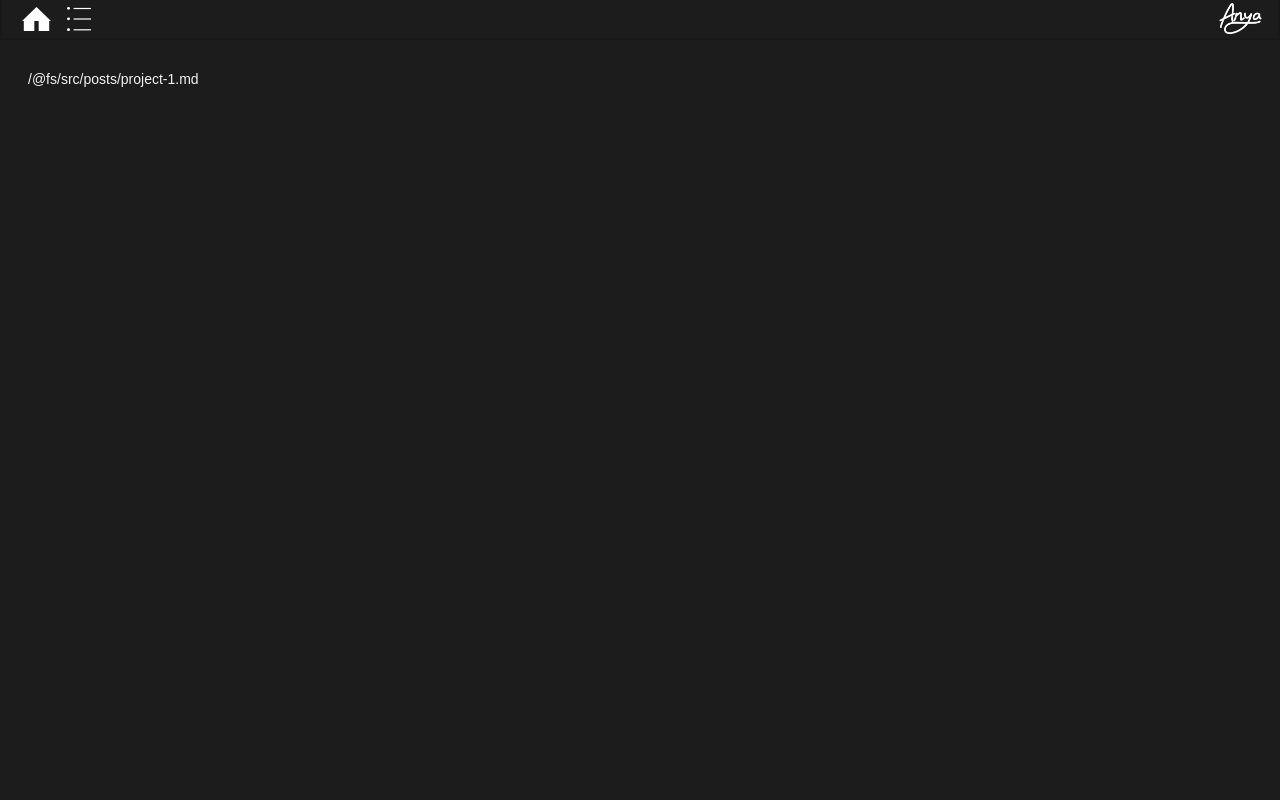
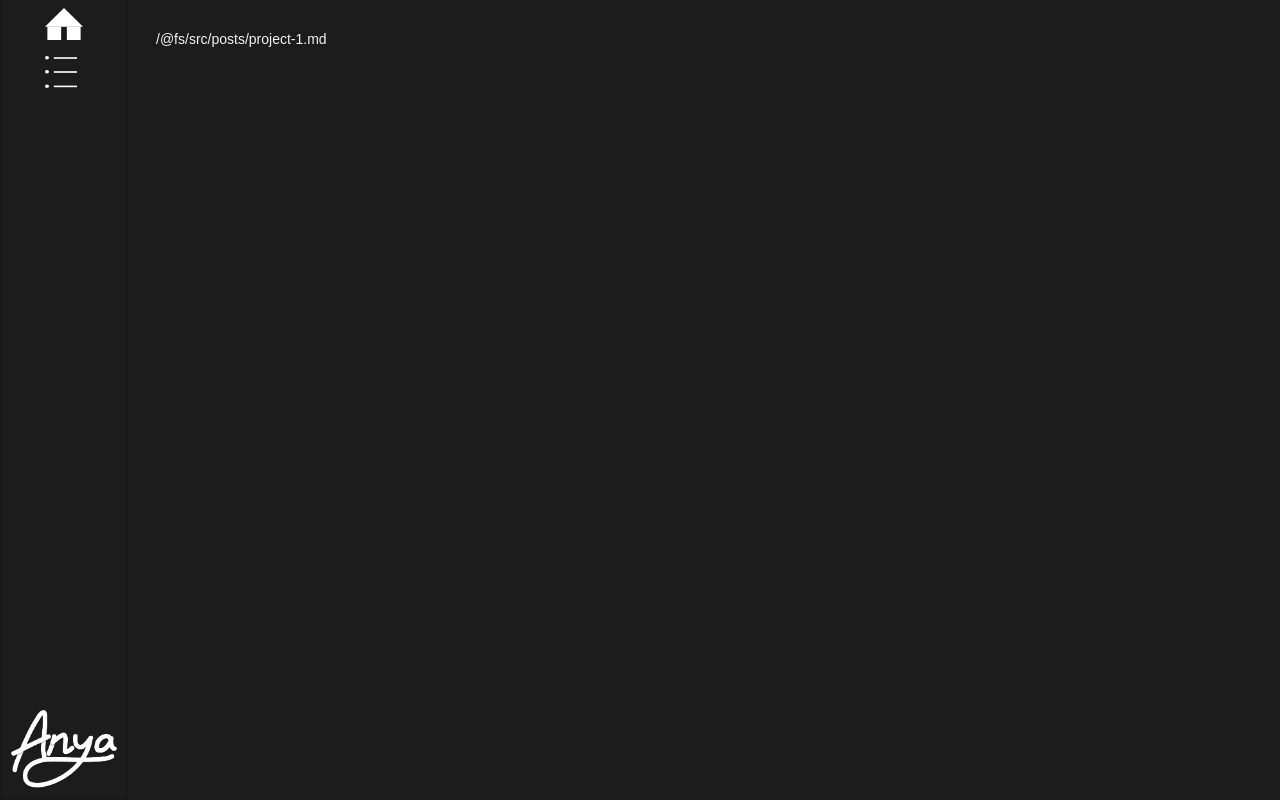
Before and after one commit to Anya-gh/blog, a React (Vite) app: page /project-1 in a window 1280 px wide. Built offline with nearby package versions, Linux system fonts and the light colour scheme.

Commit message:
desktop view
Added media queries to serve desktop/laptop view. Some issues still (sidebar doesn't stick).

```diff
--- a/src/pages/blog/Blog.tsx
+++ b/src/pages/blog/Blog.tsx
@@ -4,6 +4,7 @@ import Menu from "./Menu"
 import './markdown.css'
 import Modal from "./Modal"
 import { AnimatePresence, motion } from "framer-motion"
+import Sidebar from "./Sidebar"
 
 interface BlogProps {
   id: string
@@ -12,10 +13,15 @@ interface BlogProps {
 export default function Blog( {id} : BlogProps) {
 
   const [content, setContent] = useState('')
-  const [modalOpen, setModalOpen] = useState(false)
+  const [tableOpen, setTableOpen] = useState(false)
   const markdownRef = useRef<HTMLDivElement>(null)
+  const [largeScreen, setLargeScreen] = useState(window.matchMedia("(min-width: 1024px)").matches)
+
 
   useEffect(() => {
+    window
+    .matchMedia("(min-width: 768px)")
+    .addEventListener('change', e => setLargeScreen( e.matches ));
     import(`../../posts/${id}.md`)
     /*.then(res => {
         console.log(res)
@@ -48,10 +54,11 @@ export default function Blog( {id} : BlogProps) {
   }
 
   return (
-    <motion.div initial={{opacity: 0}} animate={{opacity: 1, transition: {duration: 0.5}}} exit={{opacity: 0, transition: {duration: 0.5}}}>
-      <AnimatePresence>{modalOpen && <Modal setModalOpen={setModalOpen} markdownRef={markdownRef}></Modal>}</AnimatePresence>
-      <Menu setModalOpen={setModalOpen}/>
-      <div className="markdown-container ml-2 mt-2 p-5" ref={markdownRef}>
+    <motion.div initial={{opacity: 0}} animate={{opacity: 1, transition: {duration: 0.5}}} exit={{opacity: 0, transition: {duration: 0.5}}}
+    className='flex flex-col lg:flex-row'>
+      <Menu setTableOpen={setTableOpen}/>
+      {!largeScreen && <AnimatePresence>{tableOpen && <Modal setTableOpen={setTableOpen} markdownRef={markdownRef}></Modal>}</AnimatePresence>}
+      <div className="markdown-container ml-2 mt-2 p-5 overflow-scroll" ref={markdownRef}>
         <ReactMarkdown children={content} components={{
           h2: ( props : HeadingProps ) => {
             const heading = Array.isArray(props.children) ? props.children[0] : props.children
@@ -65,12 +72,13 @@ export default function Blog( {id} : BlogProps) {
             const heading = Array.isArray(props.children) ? props.children[0] : props.children
             if (isString(heading)) {
               const slug = generateSlug(heading)
-              return <h3 className='mt-3 text-zinc-400' id={slug}>{heading}</h3>
+              return <h3 className='mt-3' id={slug}>{heading}</h3>
             }
             return <h3 className='mt-3'>{props.children}</h3>
           }
         }}/>
       </div>
+      {largeScreen && <AnimatePresence>{tableOpen && <Sidebar markdownRef={markdownRef} setTableOpen={setTableOpen}/>}</AnimatePresence>}
     </motion.div>
   )
 }
--- a/src/pages/blog/Menu.tsx
+++ b/src/pages/blog/Menu.tsx
@@ -5,23 +5,23 @@ import menu from '../../assets/images/menu.svg'
 import logo from '../../assets/images/logo_shadow_transparent.png'
 
 interface MenuProps {
-  setModalOpen: Dispatch<SetStateAction<boolean>>
+  setTableOpen: Dispatch<SetStateAction<boolean>>
 }
 
-export default function Menu( {setModalOpen} : MenuProps ) {
+export default function Menu( {setTableOpen} : MenuProps ) {
 
   const navigate = useNavigate()
   const onClickHome = () => { navigate('/') }
-  const onClickMenu = () => { setModalOpen(true)}
+  const onClickMenu = () => { setTableOpen(open => !open) }
 
   return (
     <>
-      <div className='border-r-2 border-l-2 border-b-2 border-zinc-900 bg-darkmetal w-screen h-10 text-sm sticky top-0 right-0 flex flex-row justify-between items-center p-4'>
-        <span className="flex flex-row">
-          <button onClick={onClickHome}><img alt='home' src={home} className='h-8 p-1 mr-2'/></button>
-          <button onClick={onClickMenu}><img alt='menu' src={menu} className='h-8 p-1 w-auto'/></button>
+      <div className='border-r-2 border-l-2 border-b-2 border-zinc-900 bg-darkmetal w-screen lg:w-32 h-10 lg:h-screen text-sm sticky top-0 left-0 lg:top-auto flex flex-row lg:flex-col justify-between items-center p-4 lg:p-2'>
+        <span className="flex flex-row lg:flex-col">
+          <button onClick={onClickHome}><img alt='home' src={home} className='h-8 p-1 lg:p-0 mr-2 lg:mr-0 lg:mb-4'/></button>
+          <button onClick={onClickMenu}><img alt='menu' src={menu} className='h-8 p-1 lg:p-0'/></button>
         </span>
-        <span><img alt='logo' src={logo} className='h-8 w-auto'/></span>
+        <span><a href='anya-gh.github.io/portfolio'><img alt='logo' src={logo} className='h-8 lg:h-auto'/></a></span>
       </div>
     </>
   )
--- a/src/pages/blog/Modal.tsx
+++ b/src/pages/blog/Modal.tsx
@@ -1,86 +1,21 @@
-import { Dispatch, SetStateAction, useState, useEffect } from 'react'
+import { Dispatch, SetStateAction } from 'react'
 import { motion } from 'framer-motion'
 import close from '../../assets/images/close_icon.svg'
-import dropdown from '../../assets/images/dropdown.svg'
-import { AnimatePresence } from 'framer-motion'
+import TableOfContents from './TableOfContents'
 
 interface Props {
-  setModalOpen: Dispatch<SetStateAction<boolean>>,
+  setTableOpen: Dispatch<SetStateAction<boolean>>,
   markdownRef: React.RefObject<HTMLDivElement>
 }
 
-export default function Modal( {setModalOpen, markdownRef} : Props ) {
+export default function Modal( {setTableOpen, markdownRef} : Props ) {
   return (
     <motion.div className='h-screen w-screen bg-darkmetal bg-opacity-80 fixed'
     exit={{opacity: 0, transition: {duration: 0.2}}} initial={{opacity: 0}} animate={{opacity: 1, transition: {duration: 0.2}}}>
       <div className='bg-zinc-800 mt-20 mr-10 ml-10 mb-5 p-3 text-sm flex flex-row justify-between items-start'>
-        <TableOfContents markdownRef={markdownRef} setModalOpen={setModalOpen} />
-        <button onClick={() => setModalOpen(modal => !modal)}><img className='border-2 border-zinc-900 bg-zinc-800 opacity-80 p-2 ml-2 mr-5 transition duration-200 md:hover:brightness-125 h-10' src={close} alt='close' /></button>
+        <TableOfContents markdownRef={markdownRef} setTableOpen={setTableOpen} />
+        <button onClick={() => setTableOpen(false)}><img className='border-2 border-zinc-900 bg-zinc-800 opacity-80 p-2 ml-2 mr-5 transition duration-200 md:hover:brightness-125 h-10' src={close} alt='close' /></button>
       </div>
     </motion.div>
   )
 }
-
-interface ToCProps {
-  markdownRef: React.RefObject<HTMLDivElement>,
-  setModalOpen: Dispatch<SetStateAction<boolean>>
-}
-
-type nestedHeadingsArray = {
-  title: string,
-  id: string,
-  nested: nestedHeadingsArray[]
-}
-
-function TableOfContents( {markdownRef, setModalOpen} : ToCProps) {
-
-  const headings = markdownRef.current?.querySelectorAll<HTMLHeadingElement>("h2, h3, h4")
-  const [nestedHeadings, setNestedHeadings] = useState<nestedHeadingsArray[]>([])
-  const [openHeadings, setOpenHeadings] = useState<boolean[]>([])
-
-  useEffect(() => {
-    const newNestedHeadings:nestedHeadingsArray[] = []
-    if (headings) {
-      const headingsArray = Array.from(headings)
-      headingsArray.forEach(heading => {
-        if (heading.tagName === 'H2') {
-          newNestedHeadings.push({title: heading.innerText, id: heading.id, nested: []})
-        }
-        if (heading.tagName === 'H3') {
-          newNestedHeadings[newNestedHeadings.length - 1].nested.push({title: heading.innerText, id: heading.id, nested: []})
-        }
-      })
-      setNestedHeadings(newNestedHeadings)
-      setOpenHeadings(newNestedHeadings.map(() => { return false }))
-    }
-  }, [])
-
-  const handleOpenHeading = (index:number) => {
-    const items = [...openHeadings]
-    const item = items[index]
-    items[index] = !item
-    setOpenHeadings(items)
-  }
-
-  return (
-    <>
-      <ul className='ml-3'>
-        {nestedHeadings.map((heading, index) => {
-          return (
-              <li key={heading.id}>
-                <span className='flex flex-row items-baseline justify-start'><span><button className='w-3 h-3 mr-3' onClick={() => handleOpenHeading(index)}><img src={dropdown} alt='dropdown' className={openHeadings[index] ? 'rotate-180 transition-transform duration-200' : 'rotate-90 transition-transform duration-200'}/></button></span><a className={'transition duration-200 lg:hover:text-blue-500 text-lg'} onClick={() => {setModalOpen(false)}} href={`#${heading.id}`}>{heading.title}</a></span>
-                <div className='overflow-hidden'>
-                <AnimatePresence>{openHeadings[index] && <motion.ul className={'ml-10'} initial={{opacity: 0, y: '-100%'}} animate={{opacity: 1, transition: {duration: 0.3}, y: 0}} exit={{opacity: 0, transition: {duration: 0.3}, y: '-100%'}}>
-                  {heading.nested.map(nestedHeading => {
-                  return <li key={nestedHeading.id}>
-                    <a className={'transition duration-200 lg:hover:text-blue-500 text-base'} onClick={() => {setModalOpen(false)}} href={`#${nestedHeading.id}`}>{nestedHeading.title}</a>
-                  </li>
-                  })}
-                </motion.ul>}</AnimatePresence></div>
-              </li>
-          )
-        })}
-      </ul>
-    </>
-  )
-}
--- /dev/null
+++ b/src/pages/blog/Sidebar.tsx
@@ -0,0 +1,16 @@
+import { SetStateAction, Dispatch } from "react"
+import TableOfContents from "./TableOfContents"
+import { motion } from "framer-motion"
+
+interface Props {
+  markdownRef: React.RefObject<HTMLDivElement>,
+  setTableOpen: Dispatch<SetStateAction<boolean>>
+}
+
+export default function Sidebar( {markdownRef, setTableOpen} : Props) {
+  return (
+    <motion.div initial={{opacity: 0, x: "100%"}} animate={{opacity: 1, x: 0, transition: {duration: 0.2}}} exit={{opacity: 0, x: "100%", transition: {duration: 0.2}}}>
+      <TableOfContents markdownRef={markdownRef} setTableOpen={setTableOpen}/>
+    </motion.div>
+  )
+}
--- /dev/null
+++ b/src/pages/blog/TableOfContents.tsx
@@ -0,0 +1,67 @@
+import { AnimatePresence, motion } from "framer-motion"
+import { useEffect, useState, Dispatch, SetStateAction } from "react"
+import dropdown from '../../assets/images/dropdown.svg'
+
+interface ToCProps {
+  markdownRef: React.RefObject<HTMLDivElement>,
+  setTableOpen: Dispatch<SetStateAction<boolean>>
+}
+
+type nestedHeadingsArray = {
+  title: string,
+  id: string,
+  nested: nestedHeadingsArray[]
+}
+
+export default function TableOfContents( {markdownRef, setTableOpen} : ToCProps) {
+
+  const headings = markdownRef.current?.querySelectorAll<HTMLHeadingElement>("h2, h3, h4")
+  const [nestedHeadings, setNestedHeadings] = useState<nestedHeadingsArray[]>([])
+  const [openHeadings, setOpenHeadings] = useState<boolean[]>([])
+
+  useEffect(() => {
+    const newNestedHeadings:nestedHeadingsArray[] = []
+    if (headings) {
+      const headingsArray = Array.from(headings)
+      headingsArray.forEach(heading => {
+        if (heading.tagName === 'H2') {
+          newNestedHeadings.push({title: heading.innerText, id: heading.id, nested: []})
+        }
+        if (heading.tagName === 'H3') {
+          newNestedHeadings[newNestedHeadings.length - 1].nested.push({title: heading.innerText, id: heading.id, nested: []})
+        }
+      })
+      setNestedHeadings(newNestedHeadings)
+      setOpenHeadings(newNestedHeadings.map(() => { return false }))
+    }
+  }, [])
+
+  const handleOpenHeading = (index:number) => {
+    const items = [...openHeadings]
+    const item = items[index]
+    items[index] = !item
+    setOpenHeadings(items)
+  }
+
+  return (
+    <>
+      <ul className='ml-3'>
+        {nestedHeadings.map((heading, index) => {
+          return (
+              <li key={heading.id}>
+                <span className='flex flex-row items-baseline justify-start'><span><button className='w-3 h-3 mr-3' onClick={() => handleOpenHeading(index)}><img src={dropdown} alt='dropdown' className={openHeadings[index] ? 'rotate-180 transition-transform duration-200' : 'rotate-90 transition-transform duration-200'}/></button></span><a className={'transition duration-200 lg:hover:text-blue-500 text-lg'} onClick={() => {setTableOpen(false)}} href={`#${heading.id}`}>{heading.title}</a></span>
+                <div className='overflow-hidden'>
+                <AnimatePresence>{openHeadings[index] && <motion.ul className={'ml-10'} initial={{opacity: 0, y: '-100%'}} animate={{opacity: 1, transition: {duration: 0.3}, y: 0}} exit={{opacity: 0, transition: {duration: 0.3}, y: '-100%'}}>
+                  {heading.nested.map(nestedHeading => {
+                  return <li key={nestedHeading.id}>
+                    <a className={'transition duration-200 lg:hover:text-blue-500 text-base'} onClick={() => {setTableOpen(false)}} href={`#${nestedHeading.id}`}>{nestedHeading.title}</a>
+                  </li>
+                  })}
+                </motion.ul>}</AnimatePresence></div>
+              </li>
+          )
+        })}
+      </ul>
+    </>
+  )
+}
```
